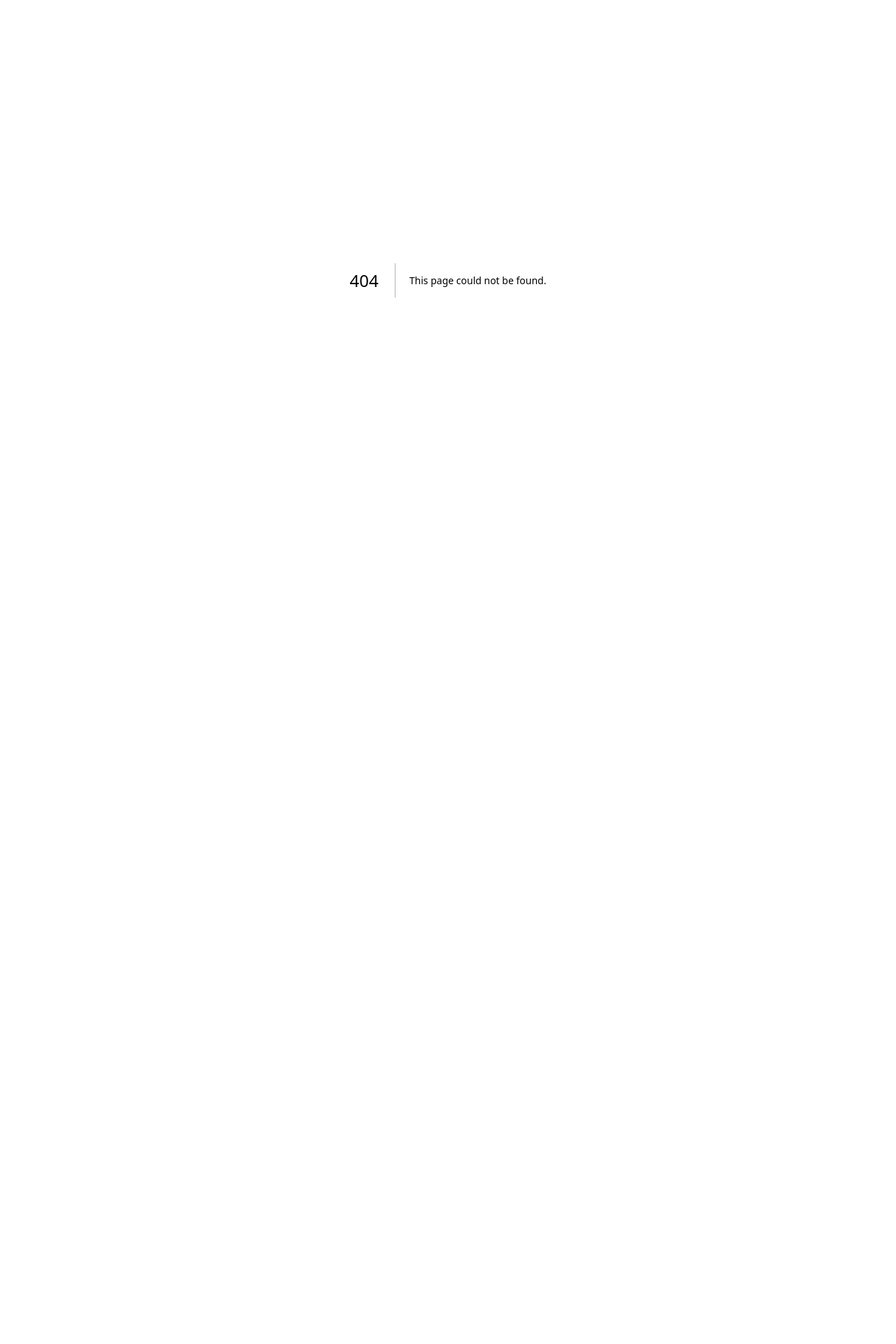
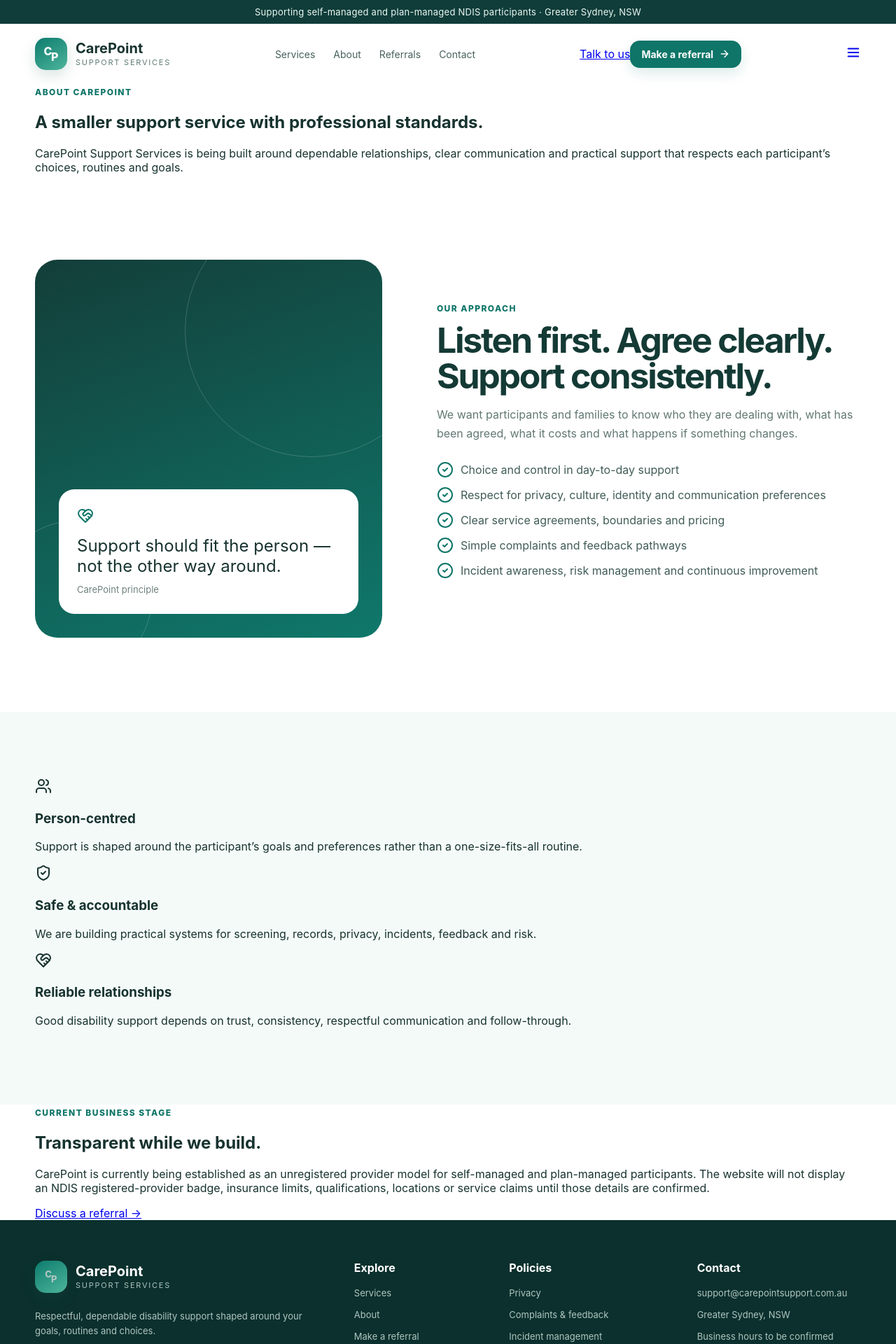
Before and after one commit to iamnarace/NDIS_Project, a Next.js app: page /about in a window 1280 px wide. Before the commit this address had no page. Shown: the top 1920 px of the page at 70% size. Before the commit the page ends 800 px from the top, so only its background shows below. Built offline with nearby package versions, Linux system fonts and the light colour scheme.

Commit message:
Add CarePoint about page

```diff
--- /dev/null
+++ b/app/about/page.tsx
@@ -0,0 +1,11 @@
+import { CheckCircle2, HeartHandshake, ShieldCheck, Users } from 'lucide-react';
+import Link from 'next/link';
+import { SiteHeader } from '../../components/SiteHeader';
+import { SiteFooter } from '../../components/SiteFooter';
+
+export default function AboutPage(){return <><SiteHeader/><main>
+<section className="pageHero shell"><span className="eyebrow">About CarePoint</span><h1>A smaller support service with professional standards.</h1><p>CarePoint Support Services is being built around dependable relationships, clear communication and practical support that respects each participant’s choices, routines and goals.</p></section>
+<section className="split shell aboutPageSplit"><div className="aboutVisual"><div className="quoteCard"><HeartHandshake/><p>Support should fit the person — not the other way around.</p><span>CarePoint principle</span></div></div><div className="aboutCopy"><span className="eyebrow">Our approach</span><h2>Listen first. Agree clearly. Support consistently.</h2><p>We want participants and families to know who they are dealing with, what has been agreed, what it costs and what happens if something changes.</p><ul><li><CheckCircle2/>Choice and control in day-to-day support</li><li><CheckCircle2/>Respect for privacy, culture, identity and communication preferences</li><li><CheckCircle2/>Clear service agreements, boundaries and pricing</li><li><CheckCircle2/>Simple complaints and feedback pathways</li><li><CheckCircle2/>Incident awareness, risk management and continuous improvement</li></ul></div></section>
+<section className="softSection"><div className="shell valuesGrid"><article><Users/><h3>Person-centred</h3><p>Support is shaped around the participant’s goals and preferences rather than a one-size-fits-all routine.</p></article><article><ShieldCheck/><h3>Safe & accountable</h3><p>We are building practical systems for screening, records, privacy, incidents, feedback and risk.</p></article><article><HeartHandshake/><h3>Reliable relationships</h3><p>Good disability support depends on trust, consistency, respectful communication and follow-through.</p></article></div></section>
+<section className="shell contentBand"><div><span className="eyebrow">Current business stage</span><h2>Transparent while we build.</h2></div><div><p>CarePoint is currently being established as an unregistered provider model for self-managed and plan-managed participants. The website will not display an NDIS registered-provider badge, insurance limits, qualifications, locations or service claims until those details are confirmed.</p><Link className="inlineCta" href="/referral">Discuss a referral →</Link></div></section>
+</main><SiteFooter/></>}
```
